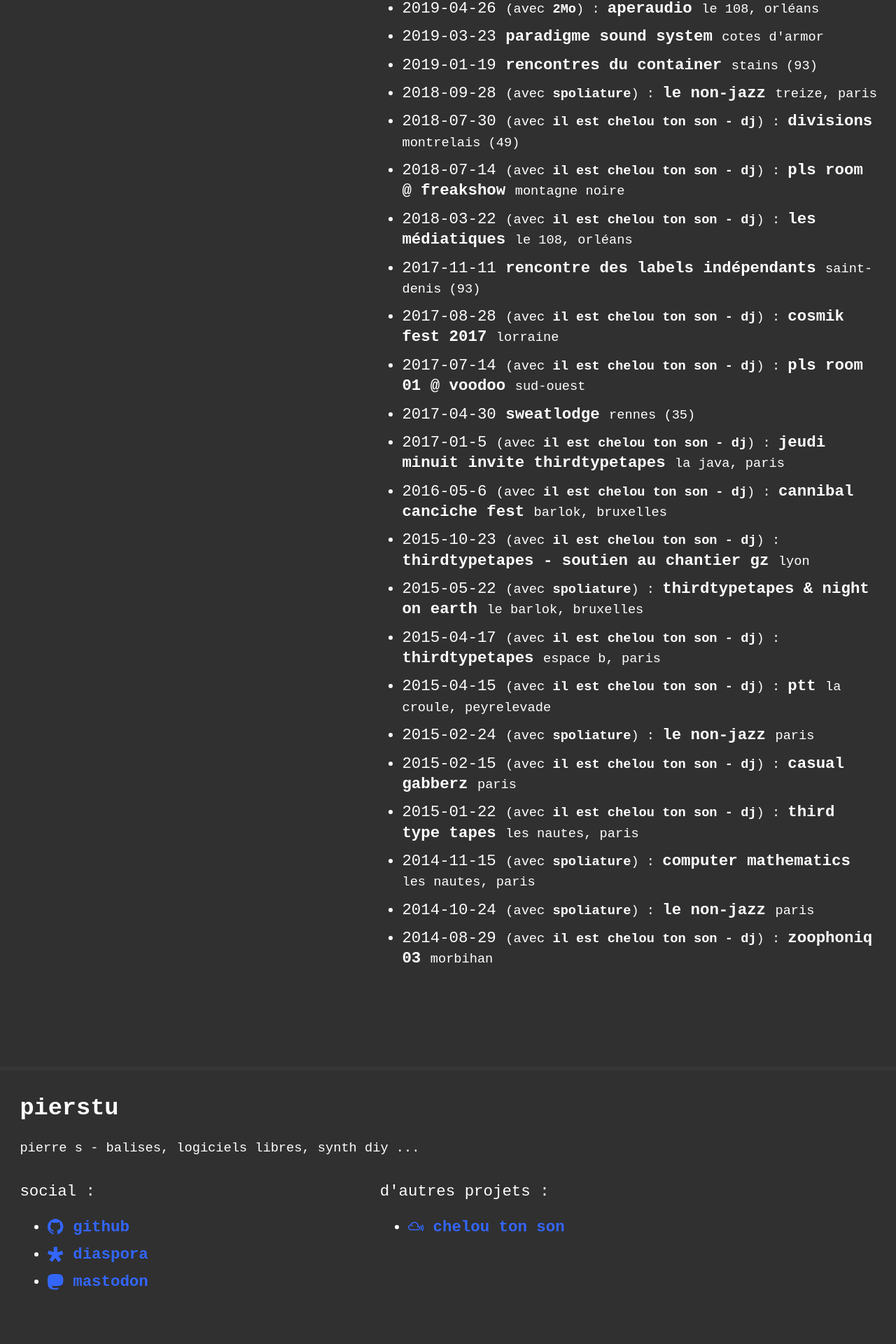
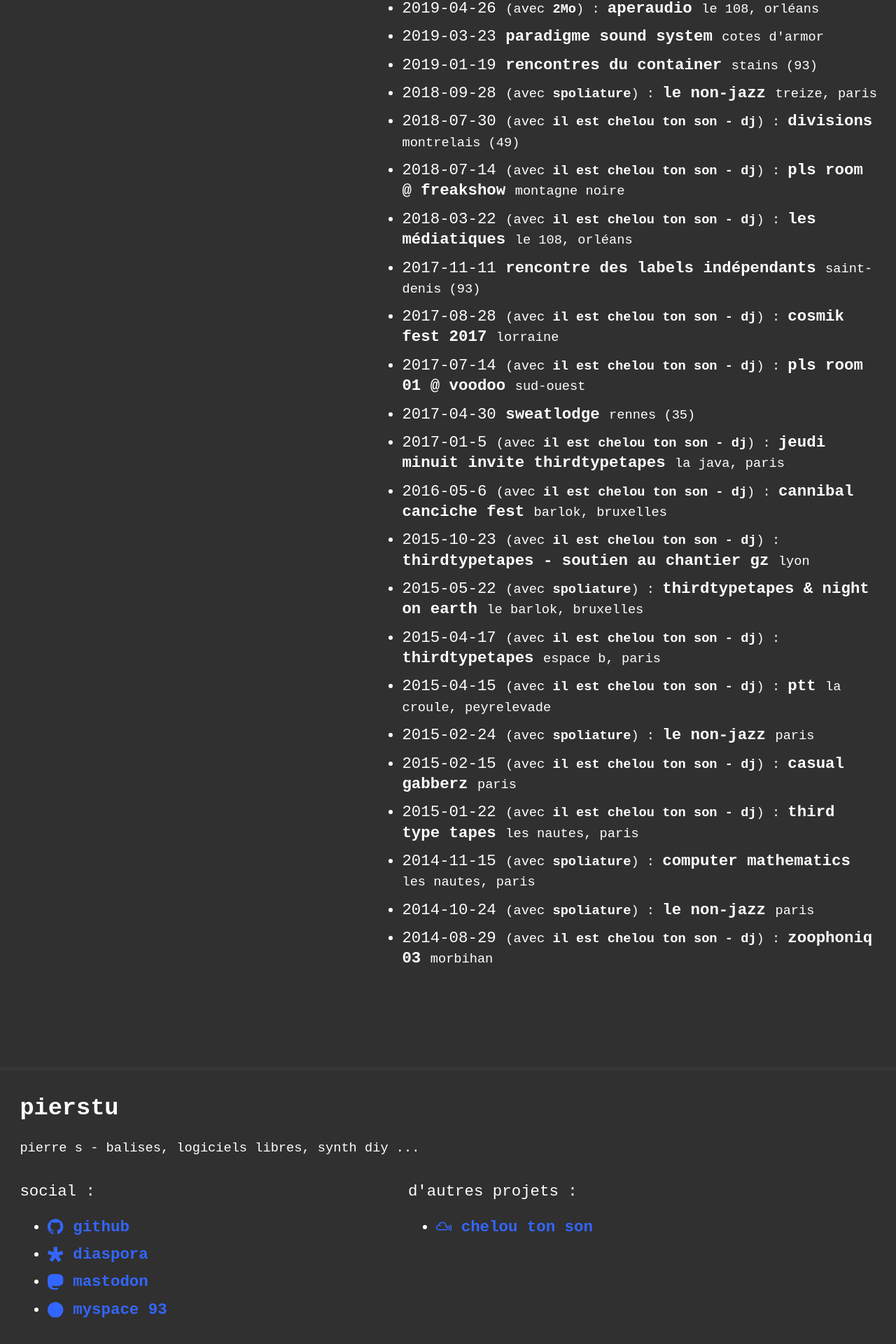
Before and after one commit to pierstu/pierstu.github.io, a Jekyll site: the page built from index.html, in a window 1280 px wide. Shown: the part 1068-2988 px from the top of the page at 70% size. Built offline with Jekyll 4.4.1, drawn with Linux system fonts in a browser that asks for light colours; before the commit the page ends 2948 px from its top, so only the background shows below that.

Commit message:
Update footer.html

```diff
--- a/_includes/footer.html
+++ b/_includes/footer.html
@@ -29,6 +29,12 @@
 	mastodon
 	   </a>
 	</li>{% endif %}
+	{% if site.myspace_username %}<li>
+          <a href="https://myspace.windows93.net/index.php?id=105">
+		   	<span>{% include icon-myspace.svg %}</span>
+	myspace 93
+	   </a>
+	</li>{% endif %}
  	</ul>
     </div>
 
```
